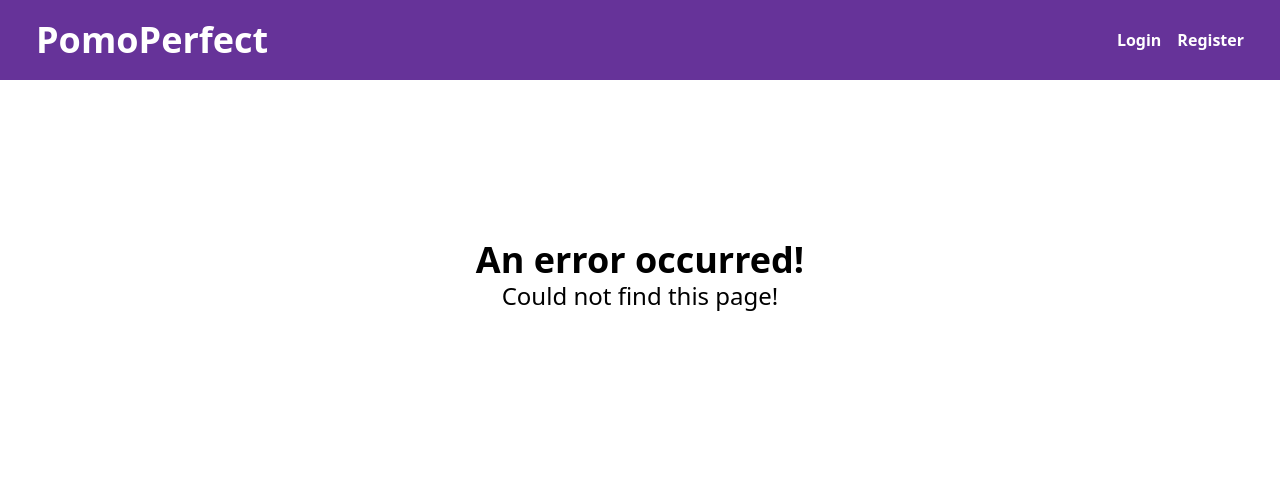
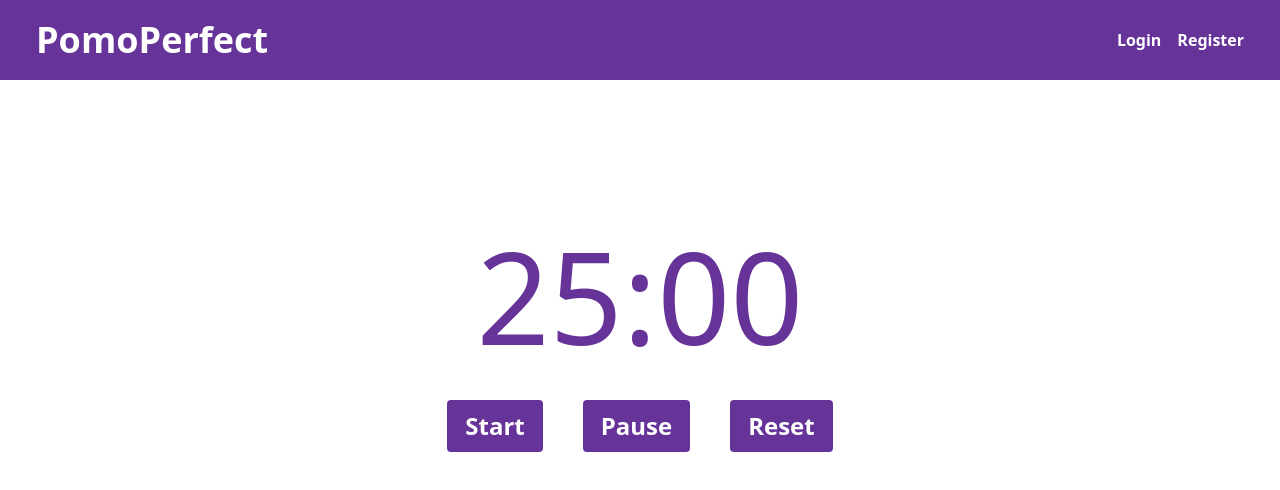
Before and after one commit to akashsonkamble/pomo-perfect, a React (Vite) app: page /home in a window 1280 px wide. Shown: the top 490 px of the page. Built offline with nearby package versions, Linux system fonts and the light colour scheme.

Commit message:
added router

```diff
--- a/src/App.jsx
+++ b/src/App.jsx
@@ -1,9 +1,9 @@
 import { createBrowserRouter, RouterProvider } from "react-router-dom";
-import RootLayout from './pages/Root';
+import RootLayout from "./pages/Root";
 import Login from "./pages/Login";
-// import Pomodoro from "./components/Pomodoro";
 import Register from "./pages/Register";
 import ErrorPage from "./pages/Error";
+import HomePage from "./pages/Home";
 
 const router = createBrowserRouter([
   {
@@ -13,28 +13,13 @@ const router = createBrowserRouter([
     children: [
       { path: "/", element: <Login /> },
       { path: "/register", element: <Register /> },
+      { path: "home", element: <HomePage /> },
     ],
   },
 ]);
 
 function App() {
-  return (
-    <>
-      <RouterProvider router={router} />
-      {/* <Login />
-      <Register />
-      <section className="bg-Rebeccapurple text-white flex justify-between justify-items-center p-9 max-w-9xl h-20 items-center box-border m-auto">
-        <h1 className="font-bold text-4xl">PomoPerfect</h1>
-        <a className="text-2xl text-white" href="/logout">
-          Logout
-        </a>
-      </section>
-
-      <section className="justify-between justify-items-center p-4 max-w-4xl items-center box-border mx-auto">
-        <Pomodoro />
-      </section> */}
-    </>
-  );
+  return <RouterProvider router={router} />;
 }
 
 export default App;
--- a/src/components/Pomodoro.jsx
+++ /dev/null
@@ -1,86 +0,0 @@
-import React, { useState, useEffect } from "react";
-
-const Pomodoro = () => {
-  const [timer, setTimer] = useState(25 * 60);
-  const [breakTimer, setBreakTimer] = useState(5 * 60);
-  const [isRunning, setIsRunning] = useState(false);
-
-  useEffect(() => {
-    let intervalId;
-
-    if (isRunning) {
-      intervalId = setInterval(() => {
-        setTimer((prevTimer) => prevTimer - 1);
-      }, 1000);
-    }
-
-    return () => clearInterval(intervalId);
-  }, [isRunning]);
-
-  useEffect(() => {
-    if (timer === 0) {
-      setIsRunning(false);
-      setBreakTimer(5 * 60);
-    }
-  }, [timer]);
-
-  const formatTime = (time) => {
-    const minutes = Math.floor(time / 60);
-    const seconds = time % 60;
-
-    return `${minutes.toString().padStart(2, "0")}:${seconds
-      .toString()
-      .padStart(2, "0")}`;
-  };
-
-  const startHandler = () => {
-    setIsRunning(true);
-  };
-
-  const pauseHandler = () => {
-    setIsRunning(false);
-  };
-
-  const resetHandler = () => {
-    setIsRunning(false);
-    setTimer(25 * 60);
-    setBreakTimer(0);
-  };
-
-  return (
-    <>
-      <div className=" text-center flex flex-col items-center align-center justify-center py-10">
-        <div className="text-9xl text-Rebeccapurple">{formatTime(timer)}</div>
-        <div className="flex gap-10 mt-10">
-          <button
-            className="text-2xl text-white bg-Rebeccapurple border-Rebeccapurple border-2 hover:text-Rebeccapurple hover:border-rebeccapurple hover:bg-white focus:outline-none  font-bold py-2 px-4 rounded"
-            onClick={startHandler}
-          >
-            Start
-          </button>
-          <button
-            className="text-2xl text-white bg-Rebeccapurple border-Rebeccapurple border-2 hover:text-Rebeccapurple hover:border-rebeccapurple hover:bg-white focus:outline-none  font-bold py-2 px-4 rounded"
-            onClick={pauseHandler}
-          >
-            Pause
-          </button>
-          <button
-            className="text-2xl text-white bg-Rebeccapurple border-Rebeccapurple border-2 hover:text-Rebeccapurple hover:border-rebeccapurple hover:bg-white focus:outline-none  font-bold py-2 px-4 rounded"
-            onClick={resetHandler}
-          >
-            Reset
-          </button>
-        </div>
-      </div>
-
-      {timer === 0 && (
-        <div className="flex flex-col items-center mt-8">
-          <h1 className="text-2xl font-bold mb-4 text-rebeccapurple">Break Timer</h1>
-          <div className="text-4xl mb-4 text-rebeccapurple">{formatTime(breakTimer)}</div>
-        </div>
-      )}
-    </>
-  );
-};
-
-export default Pomodoro;
--- a/src/pages/Home.jsx
+++ b/src/pages/Home.jsx
@@ -1,9 +1,88 @@
-import React from 'react'
+import React, { useState, useEffect } from "react";
+const HomePage = () => {
+  const [timer, setTimer] = useState(25 * 60);
+  const [breakTimer, setBreakTimer] = useState(5 * 60);
+  const [isRunning, setIsRunning] = useState(false);
 
-const HomePage = () => {
+  useEffect(() => {
+    let intervalId;
+
+    if (isRunning) {
+      intervalId = setInterval(() => {
+        setTimer((prevTimer) => prevTimer - 1);
+      }, 1000);
+    }
+
+    return () => clearInterval(intervalId);
+  }, [isRunning]);
+
+  useEffect(() => {
+    if (timer === 0) {
+      setIsRunning(false);
+      setBreakTimer(5 * 60);
+    }
+  }, [timer]);
+
+  const formatTime = (time) => {
+    const minutes = Math.floor(time / 60);
+    const seconds = time % 60;
+
+    return `${minutes.toString().padStart(2, "0")}:${seconds
+      .toString()
+      .padStart(2, "0")}`;
+  };
+
+  const startHandler = () => {
+    setIsRunning(true);
+  };
+
+  const pauseHandler = () => {
+    setIsRunning(false);
+  };
+
+  const resetHandler = () => {
+    setIsRunning(false);
+    setTimer(25 * 60);
+    setBreakTimer(0);
+  };
   return (
-    <div>HomePage</div>
-  )
-}
+    <>
+      <div className=" text-center flex flex-col items-center align-center justify-center py-10">
+        <div className="text-9xl text-Rebeccapurple">{formatTime(timer)}</div>
+        <div className="flex gap-10 mt-10">
+          <button
+            className="text-2xl text-white bg-Rebeccapurple border-Rebeccapurple border-2 hover:text-Rebeccapurple hover:border-rebeccapurple hover:bg-white focus:outline-none  font-bold py-2 px-4 rounded"
+            onClick={startHandler}
+          >
+            Start
+          </button>
+          <button
+            className="text-2xl text-white bg-Rebeccapurple border-Rebeccapurple border-2 hover:text-Rebeccapurple hover:border-rebeccapurple hover:bg-white focus:outline-none  font-bold py-2 px-4 rounded"
+            onClick={pauseHandler}
+          >
+            Pause
+          </button>
+          <button
+            className="text-2xl text-white bg-Rebeccapurple border-Rebeccapurple border-2 hover:text-Rebeccapurple hover:border-rebeccapurple hover:bg-white focus:outline-none  font-bold py-2 px-4 rounded"
+            onClick={resetHandler}
+          >
+            Reset
+          </button>
+        </div>
+      </div>
 
-export default HomePage
+      {timer === 0 && (
+        <div className="flex flex-col items-center mt-8">
+          <h1 className="text-2xl font-bold mb-4 text-rebeccapurple">
+            Break Timer
+          </h1>
+          <div className="text-4xl mb-4 text-rebeccapurple">
+            {formatTime(breakTimer)}
+          </div>
+        </div>
+      )}
+    </>
+  );
+};
+
+export default HomePage;
```
